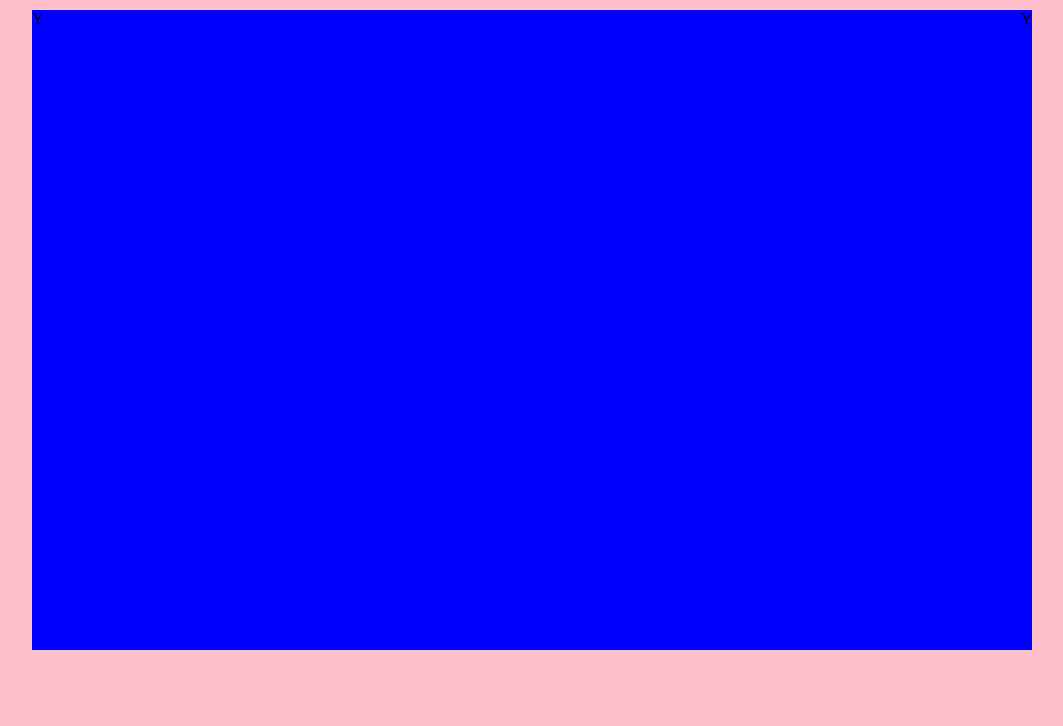
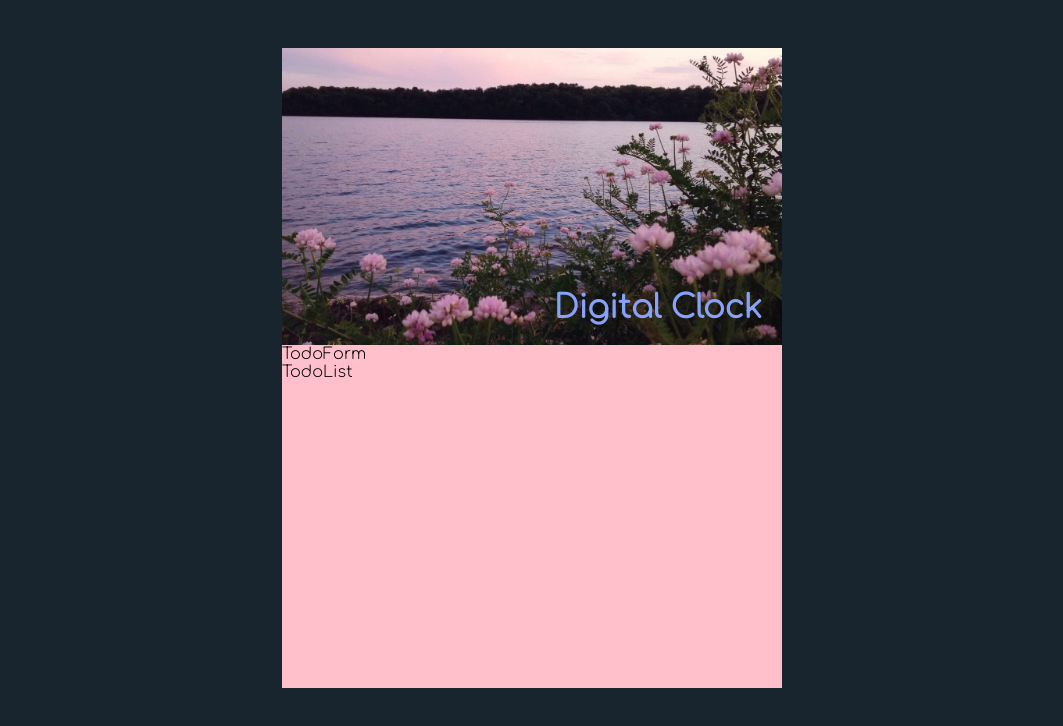
Before and after one commit to Makhareishvili/to-do-list-app, a React (Vite) app: page / in a window 1280 px wide. Shown: the top 726 px of the page, without its empty margins (108-1171 px from the left). Built offline with nearby package versions, Linux system fonts and the light colour scheme.

Commit message:
Created folder structure

```diff
--- a/src/components/App.tsx
+++ b/src/components/App.tsx
@@ -1,11 +1,9 @@
 import "../sass/components/App.sass";
+import Todo from "./Todo/Todo";
 const App = () => {
   return (
     <div className="App">
-      <div className="mainContainer">
-        <p>Y</p>
-        <p>Y</p>
-      </div>
+      <Todo />
     </div>
   );
 };
--- /dev/null
+++ b/src/components/Todo/Todo.tsx
@@ -0,0 +1,14 @@
+import TodoForm from "./TodoForm";
+import TodoList from "./TodoList";
+import TodoTime from "./TodoTime";
+import "../../sass/components/Todo/Todo.sass";
+const Todo = () => {
+  return (
+    <div className="Todo">
+      <TodoTime />
+      <TodoForm />
+      <TodoList />
+    </div>
+  );
+};
+export default Todo;
--- /dev/null
+++ b/src/components/Todo/TodoForm.tsx
@@ -0,0 +1,4 @@
+const TodoForm = () => {
+  return <div>TodoForm</div>;
+};
+export default TodoForm;
--- /dev/null
+++ b/src/components/Todo/TodoList.tsx
@@ -0,0 +1,4 @@
+const TodoList = () => {
+  return <div>TodoList</div>;
+};
+export default TodoList;
--- /dev/null
+++ b/src/components/Todo/TodoTime.tsx
@@ -0,0 +1,15 @@
+import photo from "../../assets/Www.png";
+import "../../sass/components/Todo/TodoTime.sass";
+const TodoTime = () => {
+  return (
+    <div className="TodoTime">
+      <div className="photoContainer">
+        <img src={photo} alt="" />
+      </div>
+      <div className="DigitalClockContainer">
+        <h1>Digital Clock</h1>
+      </div>
+    </div>
+  );
+};
+export default TodoTime;
--- a/src/index.sass
+++ b/src/index.sass
@@ -1,9 +1,12 @@
+@import url("https://fonts.googleapis.com/css2?family=Comfortaa:wght@300&display=swap")
+*,
 *
   margin: 0
   padding: 0
   box-sizing: border-box
 body
   height: 100vh
+  font-family: "Comfortaa", cursive
 #root
   width: 100%
   height: 100%
--- a/src/sass/abstracts/colors.sass
+++ b/src/sass/abstracts/colors.sass
@@ -1 +1,4 @@
-$background-color: pink
+$background-color: #18242e
+$time-color: #87a2f9
+$time-color-dark: #8892B0
+$time-color-light: #CCD6F6
--- a/src/sass/components/App.sass
+++ b/src/sass/components/App.sass
@@ -5,12 +5,4 @@
   height: 100%
   background-color: c.$background-color
   display: flex
-  div
-    display: flex
-    justify-content: space-between
-    background-color: blue
-    max-width: 1000px
-    width: 100%
-    height: 80%
-    margin: 0 auto
-    margin-top: 10px
+  overflow: hidden
--- /dev/null
+++ b/src/sass/components/Todo/Todo.sass
@@ -0,0 +1,7 @@
+.Todo
+    width: 100%
+    max-width: 500px
+    margin: 0 auto
+    margin-top: 3rem
+    background-color: pink
+    height: 80%
--- /dev/null
+++ b/src/sass/components/Todo/TodoTime.sass
@@ -0,0 +1,21 @@
+@use "../../abstracts/colors.sass" as c
+.TodoTime
+    display: flex
+    width: 100%
+    position: relative
+.photoContainer
+    width: 100%
+    img
+        width: 100%
+        display: block
+.DigitalClockContainer
+    position: absolute
+    width: 100%
+    height: 100%
+    display: flex
+    justify-content: flex-end
+    align-items: flex-end
+    padding: 0 20px 20px 0
+    h1
+        color: c.$time-color
+        display: flex
```
Also changed, not shown: src/assets/Www.png (added).
